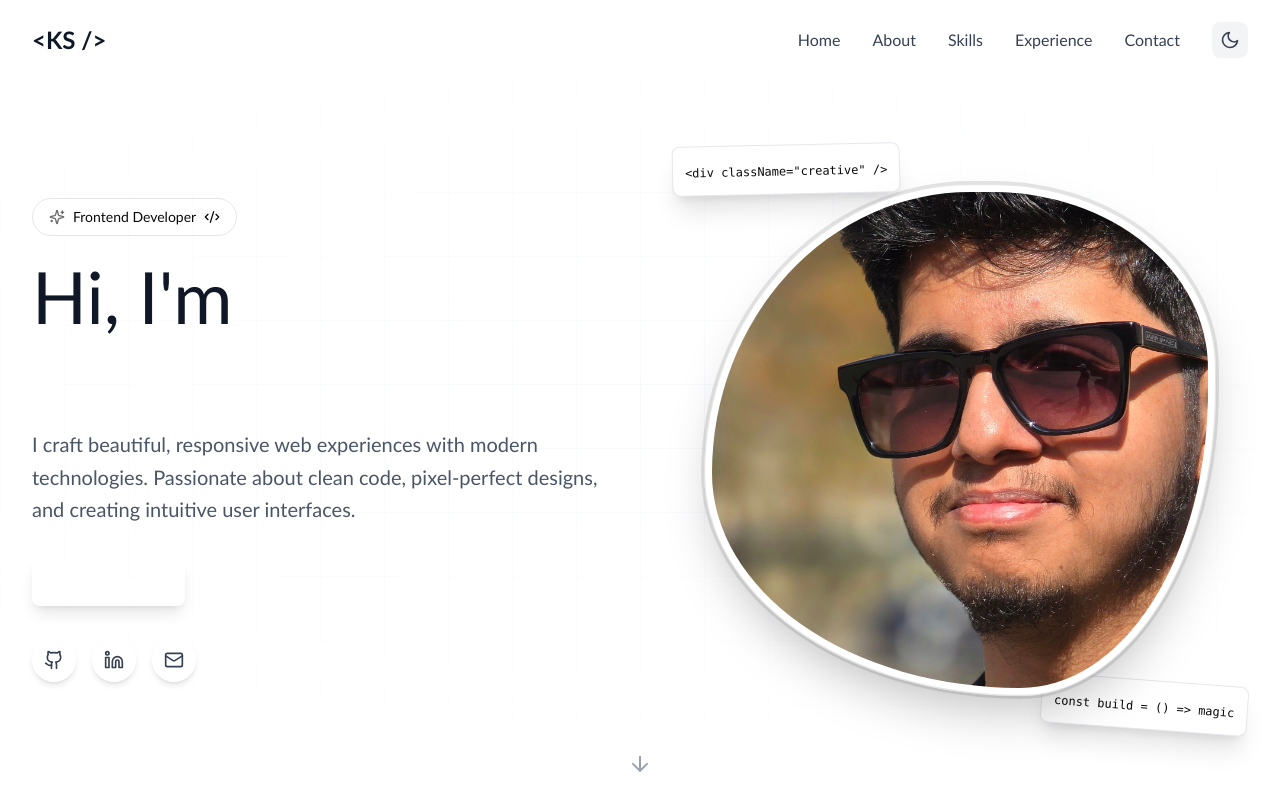
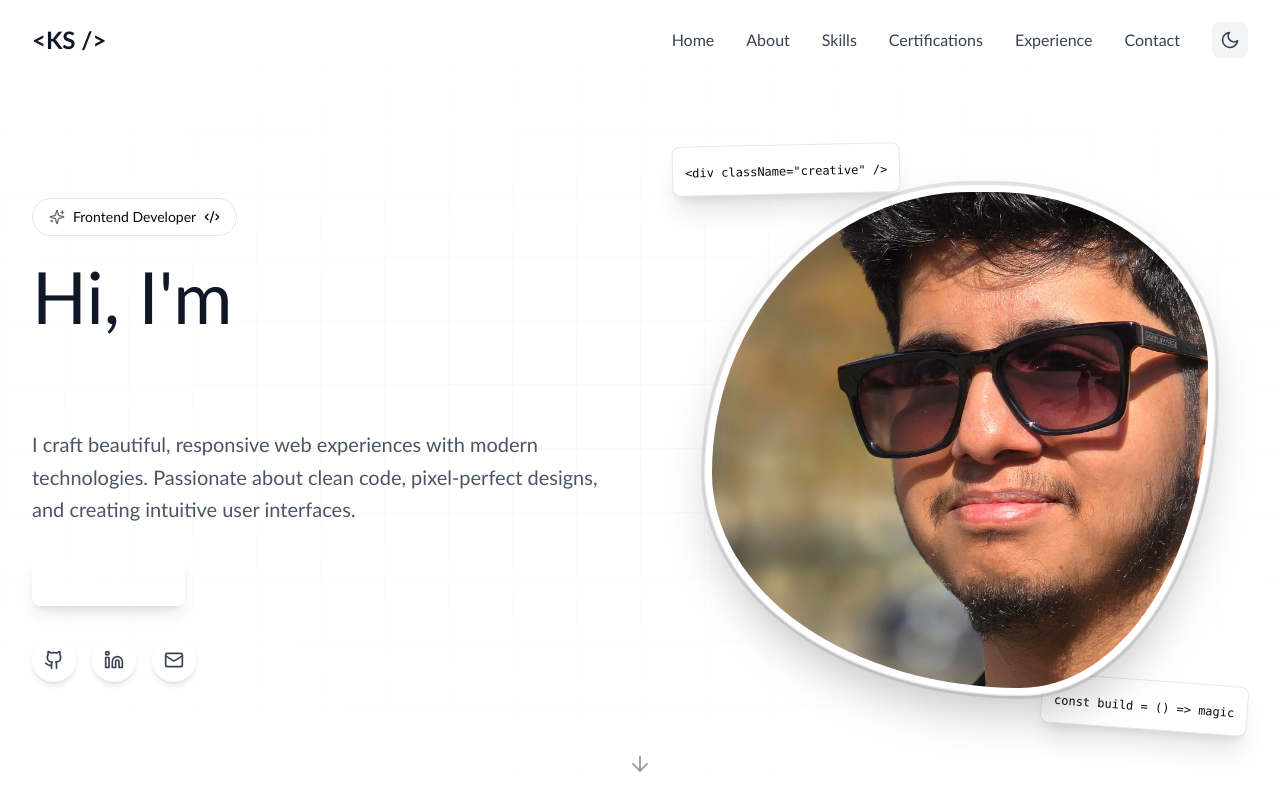
Before and after one commit to karthikeyan-sreekumar/karthikeyan-portfolio, a React (Vite) app: page / in a window 1280 px wide. Shown: the top 800 px of the page. Built offline with nearby package versions, Linux system fonts and the light colour scheme.

Commit message:
feat: add Certifications link to navigation

```diff
--- a/src/app/components/Navigation.tsx
+++ b/src/app/components/Navigation.tsx
@@ -64,6 +64,7 @@ export default function Navigation() {
     { name: 'About', href: '#about' },
     { name: 'Skills', href: '#skills' },
     // { name: 'Projects', href: '#projects' },
+    { name: 'Certifications', href: '#certifications' },
     { name: 'Experience', href: '#experience' },
     { name: 'Contact', href: '#contact' },
   ];
```
